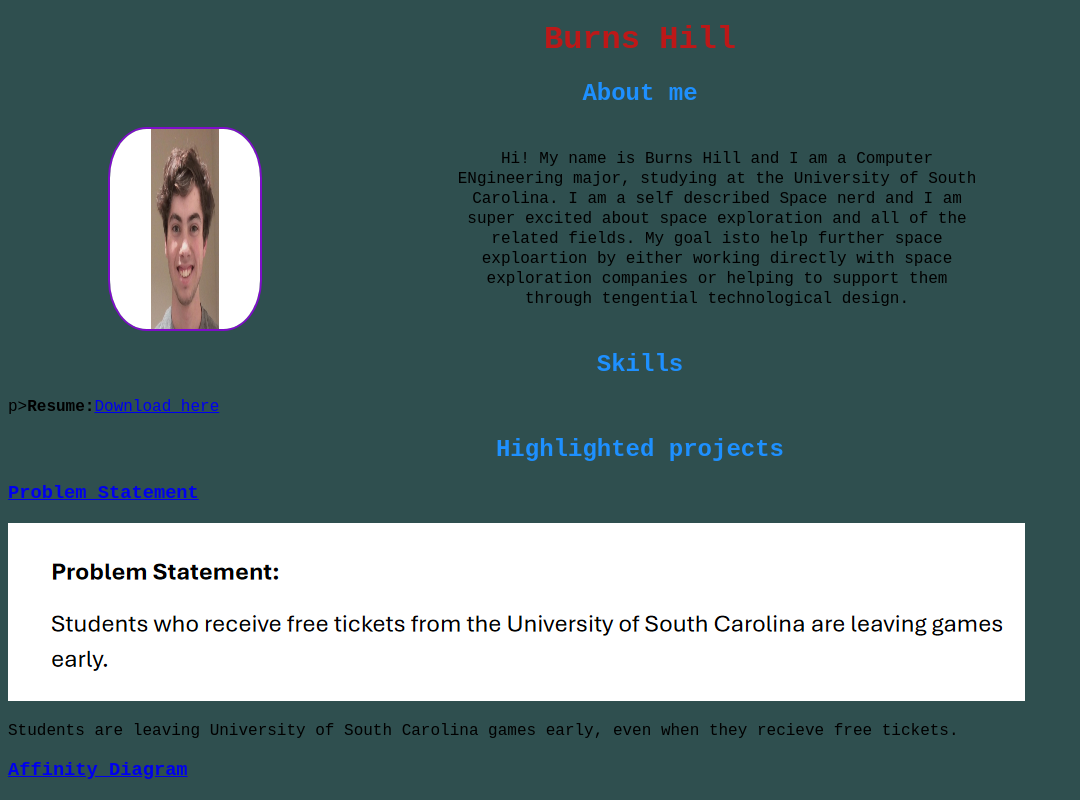
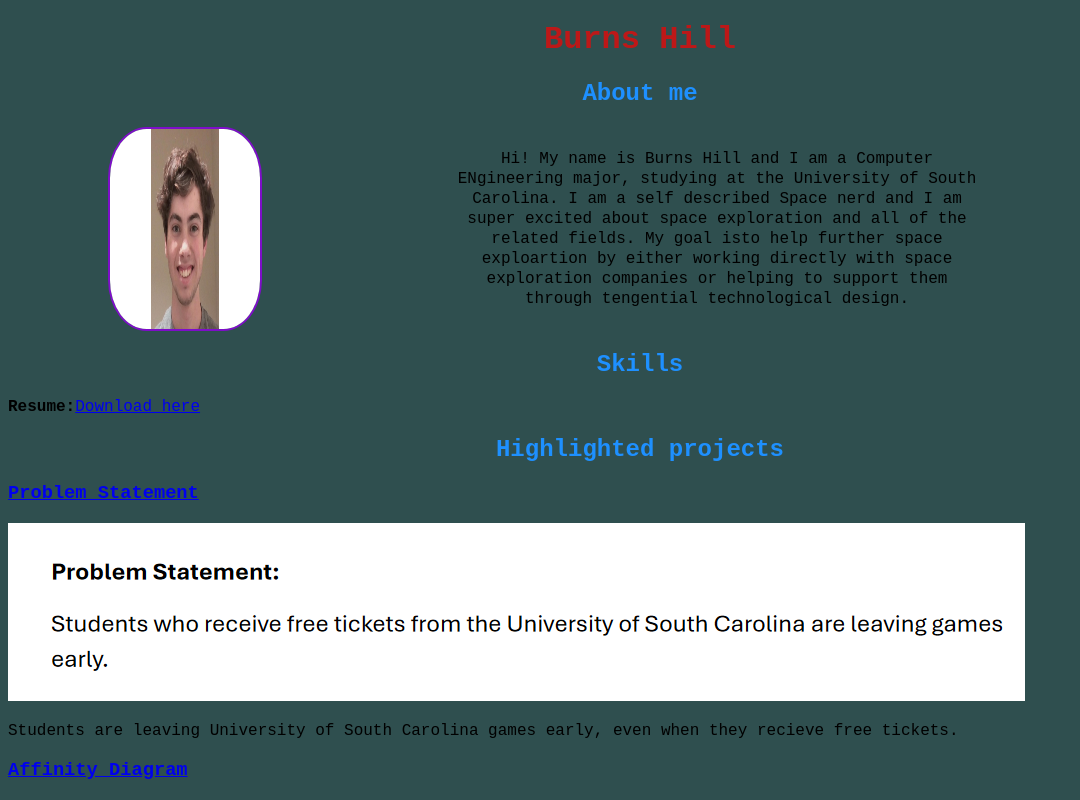
Before and after one commit to burnshill05/burnshill05.github.io, a plain HTML site: page index.html in a window 1280 px wide. Shown: the top 800 px of the page, without its empty margins (0-1080 px from the left). Drawn offline with Linux system fonts and the light colour scheme.

Commit message:
resume fix

```diff
--- a/index.html
+++ b/index.html
@@ -20,7 +20,7 @@
 
         <h2>Skills</h2>
         <div class="skills">
-            p><b>Resume:</b><a href="resume.pdf">Download here</a></p>
+            <p><b>Resume:</b><a href="resume.pdf">Download here</a></p>
         </div>
 
         <h2>Highlighted projects</h2>
```
